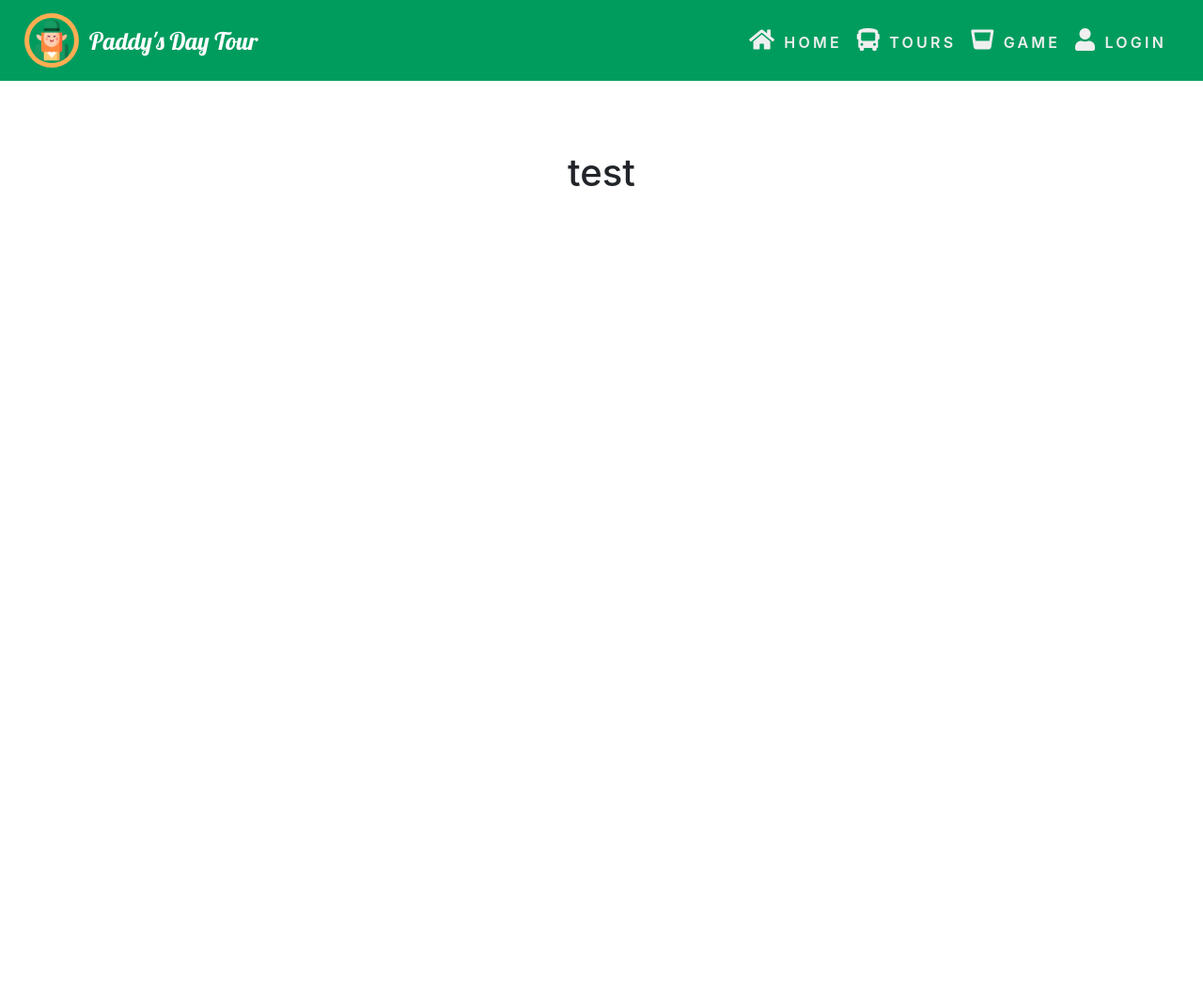
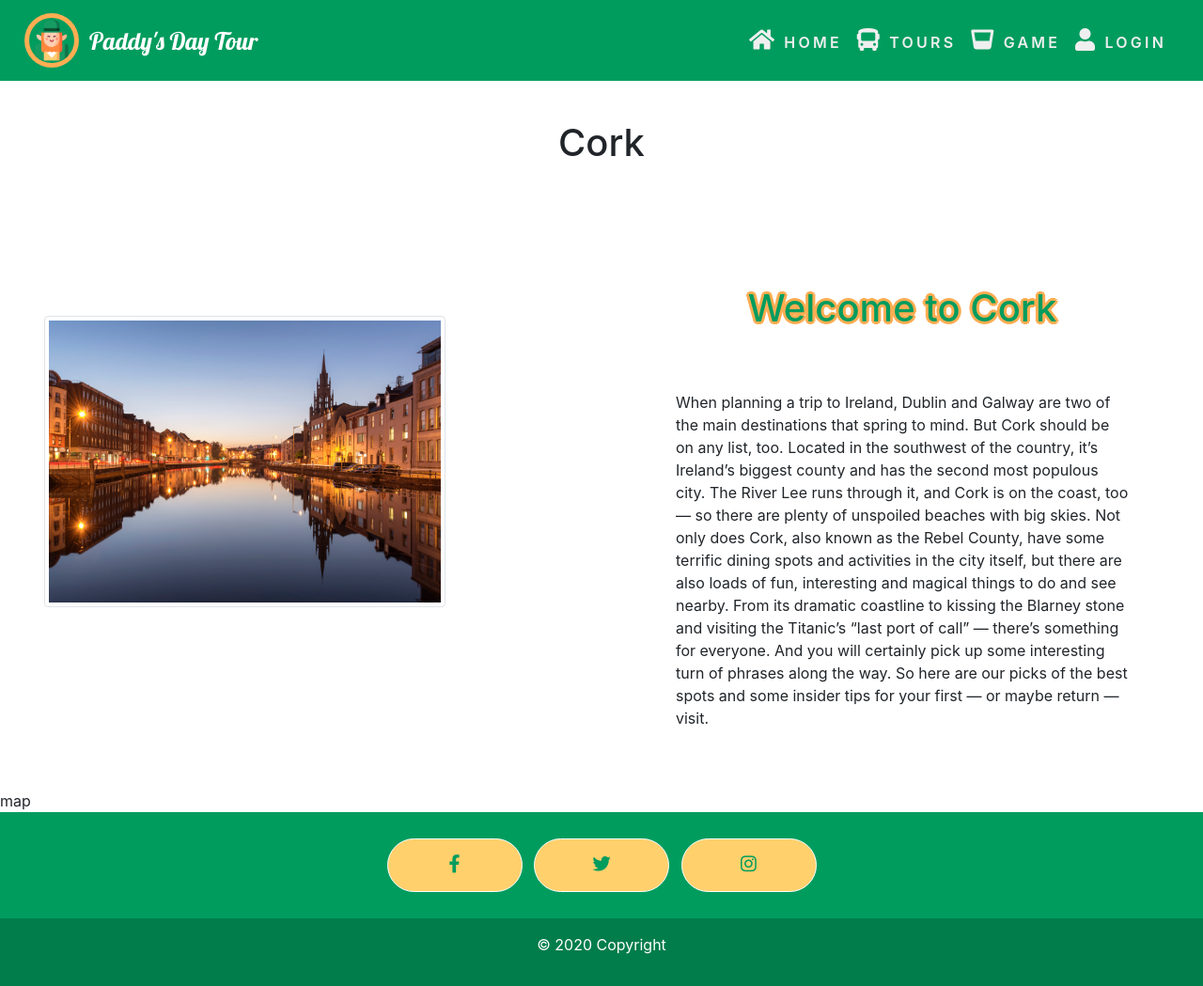
Before and after one commit to cartman1978/St-patrick-s-day-tour, a plain HTML site: page cork.html in a window 1280 px wide. Shown: the whole page at 94% size. Before the commit the page ends 800 px from the top, so only its background shows below. Drawn offline with nearby package versions, Linux system fonts and the light colour scheme.

Commit message:
styled Cork page

```diff
--- a/cork.html
+++ b/cork.html
@@ -69,10 +69,79 @@
     </div>
 
     <!-- Main section -->
-        <h1 class="text-center" id="des-title">test</h1>
-     <div class="d-flex align-items-start">
+        <h1 class="text-center" id="des-title">Cork</h1>
 
+
+
+
+
+ <div class="container-fluid">
+     <div class="row">
+         <div class="col-sm-6">
+             <img class="img-thumbnail side-img" src="static/images/cork-bg.jpg" alt="Cork">
+         </div>
+         <div class="col-sm-6">
+             <h3 class="main-title text-center">Welcome to Cork</h3>
+      <p class="par-description">When planning a trip to Ireland, Dublin and Galway are two of the main destinations that spring to mind. But Cork should be on any list, too. Located in the southwest of the country, it’s Ireland’s biggest county and has the second most populous city. The River Lee runs through it, and Cork is on the coast, too — so there are plenty of unspoiled beaches with big skies. Not only does Cork, also known as the Rebel County, have some terrific dining spots and activities in the city itself, but there are also loads of fun, interesting and magical things to do and see nearby. From its dramatic coastline to kissing the Blarney stone and visiting the Titanic’s “last port of call” — there’s something for everyone. And you will certainly pick up some interesting turn of phrases along the way.
+      So here are our picks of the best spots and some insider tips for your first — or maybe return — visit.</p>
+         </div>
      </div>
+ </div>
+
+     <div class="d-flex flex-wrap">
+     map
+   </div>
+
+
+        <!-- Footer -->
+
+
+<footer class="footer text-center text-white" >
+  <!-- Grid container -->
+  <div class="container pt-4">
+    <!-- Section: Social media -->
+    <section class="mb-4">
+      <!-- Facebook -->
+      <a
+        class="btn btn-link btn-floating btn-lg text-dark m-1"
+        href="https://www.facebook.com/"
+        role="button"
+        data-mdb-ripple-color="dark" target="_blank" rel="noopener" aria-label="facebook"
+        ><i class="fab fa-facebook-f"></i
+      ></a>
+
+      <!-- Twitter -->
+      <a
+        class="btn btn-link btn-floating btn-lg text-dark m-1"
+        href="https://twitter.com/home?lang=en" target="_blank" rel="noopener" aria-label="twitter"
+        role="button"
+        data-mdb-ripple-color="dark"
+        ><i class="fab fa-twitter"></i
+      ></a>
+
+
+      <!-- Instagram -->
+      <a
+        class="btn btn-link btn-floating btn-lg text-dark m-1"
+        href="https://www.instagram.com/" target="_blank" rel="noopener" aria-label="instagram"
+        role="button"
+        data-mdb-ripple-color="dark"
+        ><i class="fab fa-instagram"></i
+      ></a>
+
+
+    </section>
+    <!-- Section: Social media -->
+  </div>
+  <!-- Grid container -->
+
+  <!-- Copyright -->
+  <div class="text-center text-dark p-3" style="background-color: rgba(0, 0, 0, 0.2);">
+    <p id="p-footer">© 2020 Copyright</p>
+    <!-- <a class="text-dark" href="https://mdbootstrap.com/">MDBootstrap.com</a> -->
+  </div>
+  <!-- Copyright -->
+</footer>
 
 
 
--- a/static/css/description.css
+++ b/static/css/description.css
@@ -1,7 +1,40 @@
+@import url('https://fonts.googleapis.com/css2?family=Lobster&family=Roboto:wght@100;300;400;500;700&display=swap');
+
+#des-title {
+    margin: 8rem;
+    text-align: center;
+}
+
+.side-img {
+    background-size: cover;
+    width: 70%;
+    margin: 2rem;
+
+}
+
+.img-thumbnail:hover {
+     background-color: #FFAD52 !important;
+    opacity: 1 !important;
+}
 
 
+.main-title {
+    font-size: 2.5rem;
+    color: #009C5E;
+    text-shadow: -2px -2px 0 #FFAD52, 2px -2px 0 #FFAD52, -2px 2px 0 #FFAD52, 2px 2px 0 #FFAD52, -3px 0 0 #FFAD52, 3px 0 0 #FFAD52, 0 -3px 0 #FFAD52, 0 3px 0 #FFAD52;
+}
 
-#des-title {
-    margin: 10rem;
-    text-align: center;
+.par-description {
+    margin: 4rem;
 }
+
+@media (max-width: 768px) {
+   .side-img {
+       width: 100%;
+       margin: auto;
+   }
+
+   #des-title {
+       margin: 5rem;
+   }
+}
--- a/static/css/style.css
+++ b/static/css/style.css
@@ -43,7 +43,7 @@
 }
 
 .li-group .nav-link::before {
-      content: "";
+  content: "";
   transition: all 0.4s ease-in-out;
   position: absolute;
   right: 50%;
```
Also changed, not shown: static/images/cork-bg.jpg (added).
